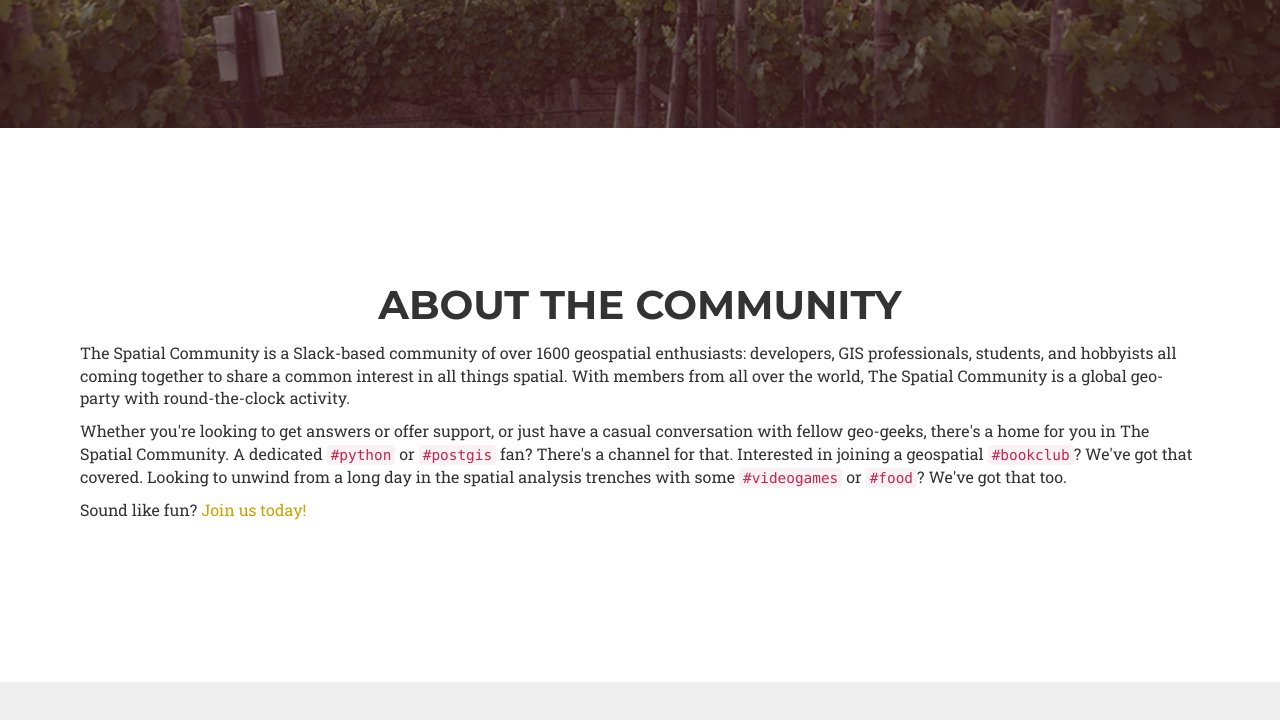
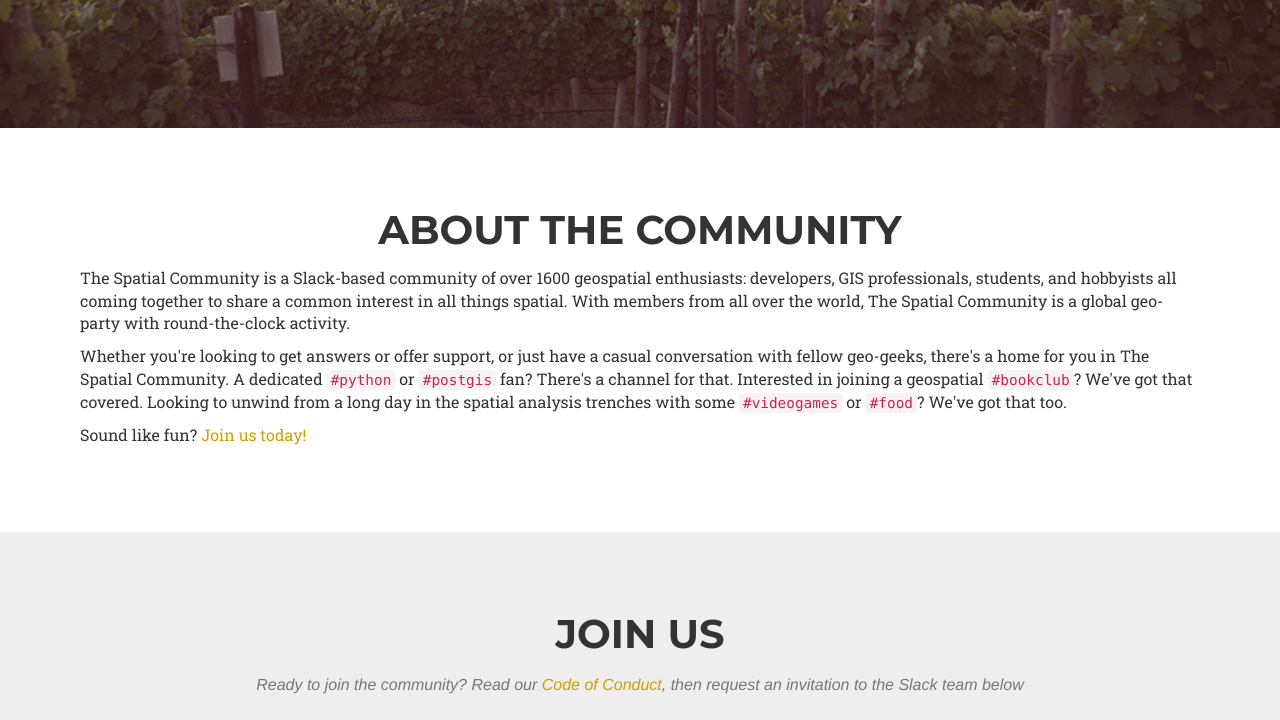
Before and after one commit to TheSpatialCommunity/TheSpatialCommunity.github.io, a website: page index.html in a window 1280 px wide. Shown: the part 640-1360 px from the top of the page. Drawn offline with nearby package versions, Linux system fonts and the light colour scheme; a web font is replaced by a local one.

Commit message:
Reduced CSS padding

```diff
--- a/scss/agency.scss
+++ b/scss/agency.scss
@@ -252,7 +252,7 @@ section {
 
 @media(min-width:768px) {
     section {
-        padding: 150px 0;
+        padding: 75px 0;
     }
 }
 
```
Also changed, not shown: css/agency.css.
